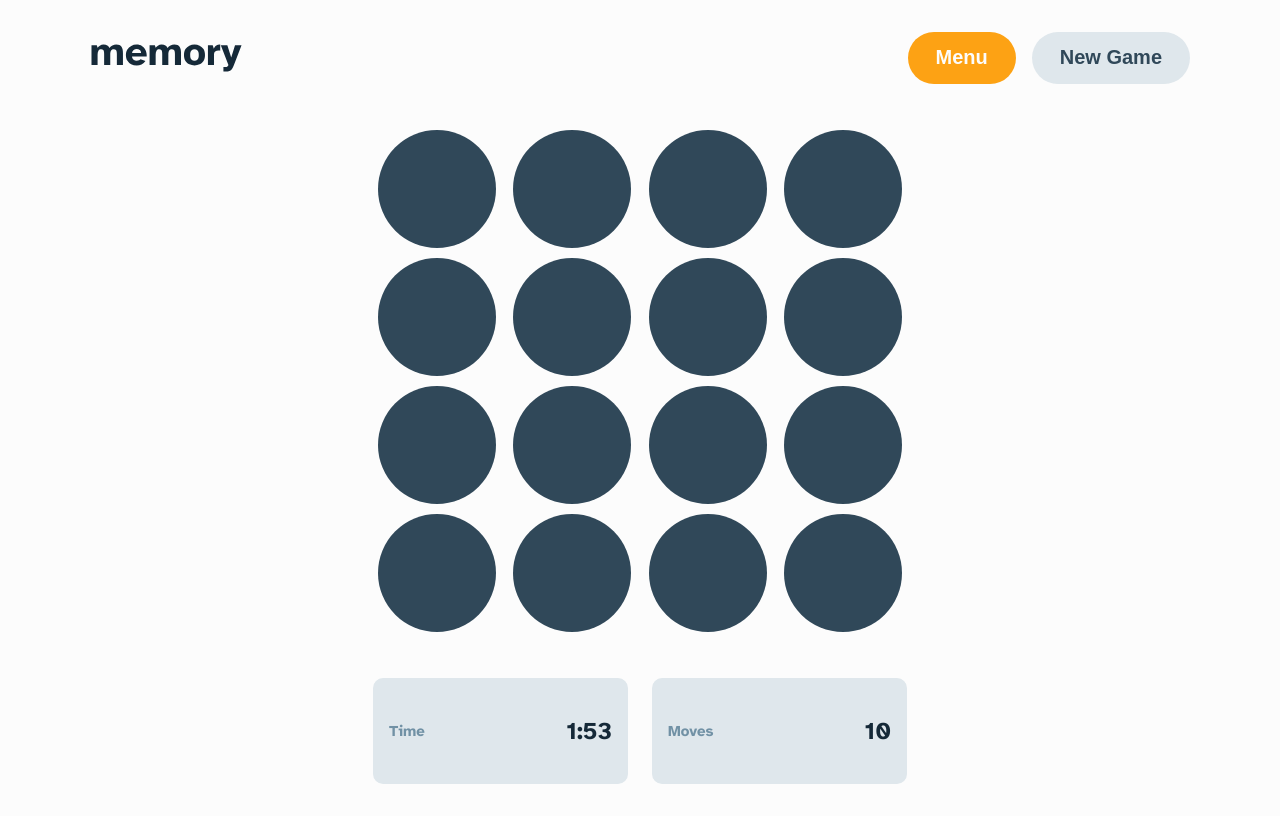
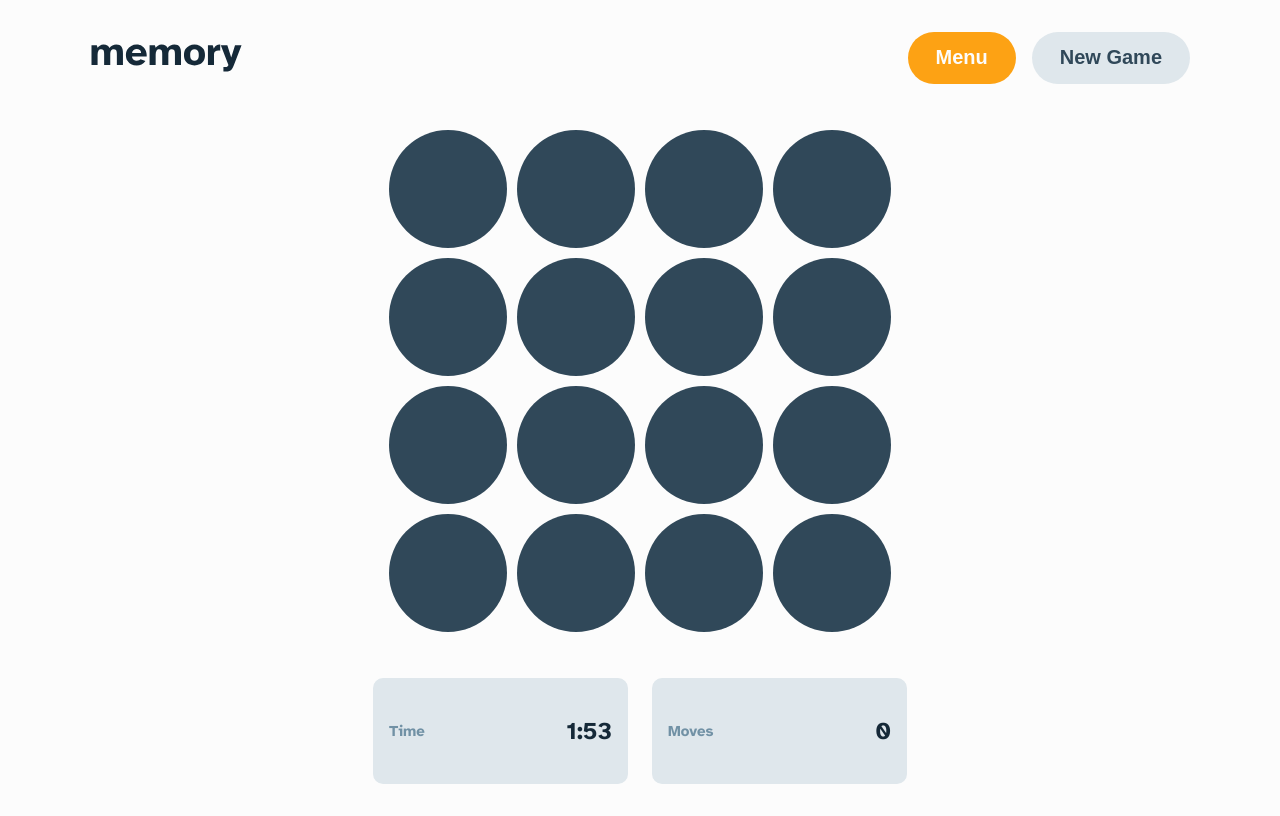
Before and after one commit to ChrisKlp/memory-game, a React (Create React App) app: page / in a window 1280 px wide. Both pictures are taken after a click on the button "Start Game". Built offline with nearby package versions, Linux system fonts and the light colour scheme.

Commit message:
Update game board and stats hooks

```diff
--- a/src/components/Footer/index.tsx
+++ b/src/components/Footer/index.tsx
@@ -1,15 +1,14 @@
 import Wrapper from 'components/Footer/style';
 import StatusCard from 'components/StatusCard';
-import { TGameStats } from 'hooks/useGame';
+import { TGameStatsState } from 'hooks/useGameStats';
 
 type Props = {
-  gameStats: TGameStats;
-  isMultiPlayer: boolean;
+  gameStats: TGameStatsState;
   className?: string;
 };
 
-function Footer({ gameStats, className, isMultiPlayer }: Props) {
-  const { activePlayer, moves, points } = gameStats;
+function Footer({ gameStats, className }: Props) {
+  const { activePlayer, moves, points, isMultiPlayer } = gameStats;
   return (
     <Wrapper className={className}>
       {isMultiPlayer ? (
--- a/src/components/GameCard/index.tsx
+++ b/src/components/GameCard/index.tsx
@@ -1,16 +1,16 @@
 import * as S from 'components/GameCard/style';
-import { GameCardStatuses } from 'hooks/useGame';
+import { CardStates } from 'hooks/useGameBoard';
 
 type Props = {
   value: string;
-  status: GameCardStatuses;
+  state: CardStates;
   big?: boolean;
   onClick: () => void;
 };
 
-function GameCard({ value, status, big, onClick }: Props) {
+function GameCard({ value, state, big, onClick }: Props) {
   return (
-    <S.Wrapper status={status} big={big} onClick={onClick}>
+    <S.Wrapper state={state} big={big} onClick={onClick}>
       <S.Value>{value}</S.Value>
     </S.Wrapper>
   );
--- a/src/components/GameCard/style.ts
+++ b/src/components/GameCard/style.ts
@@ -21,7 +21,7 @@ export const Wrapper = styled('button', {
   },
 
   variants: {
-    status: {
+    state: {
       active: {
         backgroundColor: '$orange500',
       },
--- a/src/hooks/useGame.ts
+++ /dev/null
@@ -1,64 +0,0 @@
-import { Sizes } from 'gameOptions';
-import { useState } from 'react';
-import { TGameSetup } from './useStartGame';
-
-export enum GameCardStatuses {
-  active = 'active',
-  hidden = 'hidden',
-  revealed = 'revealed',
-}
-
-export type TGameBoard = {
-  id: number;
-  value: number;
-  status: GameCardStatuses;
-}[];
-
-export type TGameStats = {
-  points: number[] | null;
-  activePlayer: number;
-  moves: number;
-};
-
-const createGameBoard = (amount: number): TGameBoard => {
-  return new Array(amount).fill(null).map((_, i) => ({
-    id: i,
-    value: i,
-    status: GameCardStatuses.hidden,
-  }));
-};
-
-const useGame = (gameSetup: TGameSetup) => {
-  const players = parseInt(gameSetup.players, 10);
-
-  const [gameBoard, setGameBoard] = useState<TGameBoard>(
-    createGameBoard(gameSetup.size === Sizes.big ? 36 : 16)
-  );
-  const [gameStats, setGameStats] = useState<TGameStats>({
-    points: players > 1 ? new Array(players).fill(0) : null,
-    activePlayer: 2,
-    moves: 10,
-  });
-
-  const isMultiPlayer = players > 1;
-
-  const handleCardClick = (id: number): void => {
-    setGameBoard(
-      gameBoard.map((item) =>
-        item.id === id
-          ? {
-              ...item,
-              status:
-                item.status === GameCardStatuses.active
-                  ? GameCardStatuses.hidden
-                  : GameCardStatuses.active,
-            }
-          : item
-      )
-    );
-  };
-
-  return { gameBoard, handleCardClick, isMultiPlayer, gameStats };
-};
-
-export default useGame;
--- /dev/null
+++ b/src/hooks/useGameBoard.ts
@@ -0,0 +1,133 @@
+import { Sizes } from 'gameOptions';
+import { useCallback, useReducer } from 'react';
+
+export enum CardStates {
+  active = 'active',
+  hidden = 'hidden',
+  revealed = 'revealed',
+}
+
+export type TGameCard = {
+  id: number;
+  value: number;
+  state: CardStates;
+};
+
+export type TGameBoardState = {
+  cards: TGameCard[];
+  activeCards: TGameCard[];
+};
+
+type TAction =
+  | { type: 'SET_ACTIVE'; payload: number }
+  | { type: 'SET_REVEALED' }
+  | { type: 'SET_HIDDEN' }
+  | { type: 'RESET_ACTIVE_CARDS' };
+
+const setValue = (index: number) => {
+  if (index % 2 === 1) {
+    if (index > 1) {
+      return index - 1 - Math.floor(index / 2);
+    }
+    return index - 1;
+  }
+
+  if (index > 1) {
+    return index - Math.floor(index / 2);
+  }
+
+  return index;
+};
+
+const createGameBoard = (amount: number): TGameCard[] => {
+  return Array(amount)
+    .fill(null)
+    .map((_, i) => ({
+      id: i,
+      value: setValue(i),
+      state: CardStates.hidden,
+    }))
+    .sort(() => (Math.random() > 0.5 ? 1 : -1));
+};
+
+const reducer = (state: TGameBoardState, action: TAction): TGameBoardState => {
+  switch (action.type) {
+    case 'SET_ACTIVE': {
+      const activeCard = state.cards.find((card) => card.id === action.payload);
+      return {
+        cards: state.cards.map((card) =>
+          card.id === action.payload
+            ? { ...card, state: CardStates.active }
+            : card
+        ),
+        activeCards: activeCard
+          ? [...state.activeCards, activeCard]
+          : [...state.activeCards],
+      };
+    }
+    case 'SET_REVEALED': {
+      return {
+        ...state,
+        cards: state.cards.map((card) =>
+          card.state === CardStates.active
+            ? { ...card, state: CardStates.revealed }
+            : card
+        ),
+      };
+    }
+    case 'SET_HIDDEN': {
+      return {
+        ...state,
+        cards: state.cards.map((card) =>
+          card.state === CardStates.active
+            ? { ...card, state: CardStates.hidden }
+            : card
+        ),
+      };
+    }
+    case 'RESET_ACTIVE_CARDS': {
+      return {
+        ...state,
+        activeCards: [],
+      };
+    }
+    default:
+      return state;
+  }
+};
+
+const useGameBoard = (size: Sizes) => {
+  const [gameBoard, dispatch] = useReducer(reducer, {
+    cards: createGameBoard(size === Sizes.big ? 36 : 16),
+    activeCards: [],
+  });
+
+  const setCardActive = useCallback(
+    (id: number) => {
+      dispatch({ type: 'SET_ACTIVE', payload: id });
+    },
+    [dispatch]
+  );
+
+  const setCardsRevealed = useCallback(() => {
+    dispatch({ type: 'SET_REVEALED' });
+  }, [dispatch]);
+
+  const setCardsHidden = useCallback(() => {
+    dispatch({ type: 'SET_HIDDEN' });
+  }, [dispatch]);
+
+  const resetActiveCards = useCallback(() => {
+    dispatch({ type: 'RESET_ACTIVE_CARDS' });
+  }, [dispatch]);
+
+  return {
+    setCardActive,
+    setCardsRevealed,
+    setCardsHidden,
+    resetActiveCards,
+    gameBoard,
+  };
+};
+
+export default useGameBoard;
--- /dev/null
+++ b/src/hooks/useGameStats.ts
@@ -0,0 +1,82 @@
+import { useCallback, useReducer } from 'react';
+import { TGameSetup } from './useStartGame';
+
+export type TGameStatsState = {
+  players: number;
+  points: number[];
+  activePlayer: number;
+  moves: number;
+  isMultiPlayer: boolean;
+};
+
+type TAction =
+  | { type: 'INCREASE_MOVES' }
+  | { type: 'RESET_MOVES' }
+  | { type: 'ADD_POINT' }
+  | { type: 'CHANGE_PLAYER' };
+
+const reducer = (state: TGameStatsState, action: TAction) => {
+  switch (action.type) {
+    case 'INCREASE_MOVES': {
+      return {
+        ...state,
+        moves: state.moves + 1,
+      };
+    }
+    case 'RESET_MOVES': {
+      return {
+        ...state,
+        moves: 0,
+      };
+    }
+    case 'ADD_POINT': {
+      return {
+        ...state,
+        points: state.points.map((point, i) =>
+          state.activePlayer === i + 1 ? point + 1 : point
+        ),
+      };
+    }
+    case 'CHANGE_PLAYER': {
+      return {
+        ...state,
+        activePlayer:
+          state.activePlayer === state.players ? 1 : state.activePlayer + 1,
+      };
+    }
+    default:
+      return state;
+  }
+};
+
+const useGameStats = (gameSetup: TGameSetup) => {
+  const players = parseInt(gameSetup.players, 10);
+
+  const [gameStats, dispatch] = useReducer(reducer, {
+    players,
+    isMultiPlayer: players > 1,
+    points: Array(players).fill(0),
+    activePlayer: 1,
+    moves: 0,
+  });
+
+  const increaseMoves = useCallback(() => {
+    dispatch({ type: 'INCREASE_MOVES' });
+  }, [dispatch]);
+
+  const addPoint = useCallback(() => {
+    dispatch({ type: 'ADD_POINT' });
+  }, [dispatch]);
+
+  const resetMoves = useCallback(() => {
+    dispatch({ type: 'RESET_MOVES' });
+  }, [dispatch]);
+
+  const changePlayer = useCallback(() => {
+    dispatch({ type: 'CHANGE_PLAYER' });
+  }, [dispatch]);
+
+  return { increaseMoves, addPoint, resetMoves, changePlayer, gameStats };
+};
+
+export default useGameStats;
--- a/src/views/MainGame/index.tsx
+++ b/src/views/MainGame/index.tsx
@@ -1,7 +1,9 @@
 import GameCard from 'components/GameCard';
 import { Sizes } from 'gameOptions';
-import useGame from 'hooks/useGame';
+import useGameBoard, { CardStates } from 'hooks/useGameBoard';
+import useGameStats from 'hooks/useGameStats';
 import { TGameSetup } from 'hooks/useStartGame';
+import { useCallback, useEffect } from 'react';
 import * as S from 'views/MainGame/style';
 
 type Props = {
@@ -9,23 +11,80 @@ type Props = {
 };
 
 function MainGame({ gameSetup }: Props) {
-  const { gameBoard, gameStats, handleCardClick, isMultiPlayer } =
-    useGame(gameSetup);
+  const {
+    setCardActive,
+    setCardsHidden,
+    setCardsRevealed,
+    resetActiveCards,
+    gameBoard: { activeCards, cards },
+  } = useGameBoard(gameSetup.size === Sizes.big ? Sizes.big : Sizes.small);
+  const { increaseMoves, addPoint, changePlayer, gameStats } =
+    useGameStats(gameSetup);
+
+  const handleCardClick = (id: number) => {
+    setCardActive(id);
+    if (!gameStats.isMultiPlayer) increaseMoves();
+  };
+
+  const handleEndOfTurn = useCallback(() => {
+    const [firstCard, secondCard] = activeCards;
+
+    if (firstCard.value === secondCard.value) {
+      addPoint();
+      setCardsRevealed();
+    } else {
+      setCardsHidden();
+      if (gameStats.isMultiPlayer) changePlayer();
+    }
+
+    resetActiveCards();
+  }, [
+    activeCards,
+    addPoint,
+    changePlayer,
+    gameStats.isMultiPlayer,
+    resetActiveCards,
+    setCardsHidden,
+    setCardsRevealed,
+  ]);
+
+  const handleEndGame = useCallback(() => {
+    if (cards.every((card) => card.state === CardStates.revealed)) {
+      console.log('END GAME');
+    }
+  }, [cards]);
+
+  useEffect(() => {
+    handleEndGame();
+
+    if (activeCards.length < 2) return;
+    const endOfTurnTimer = setTimeout(() => {
+      handleEndOfTurn();
+    }, 1000);
+    // eslint-disable-next-line consistent-return
+    return () => {
+      clearInterval(endOfTurnTimer);
+    };
+  }, [activeCards.length, cards, handleEndGame, handleEndOfTurn]);
+
   return (
     <S.Container>
       <S.StyledHeader />
-      <S.Board small={gameSetup.size === Sizes.small}>
-        {gameBoard.map(({ id, status, value }) => (
+      <S.Board
+        small={gameSetup.size === Sizes.small}
+        disabled={activeCards.length === 2}
+      >
+        {cards.map(({ id, state, value }) => (
           <GameCard
             key={id}
             value={value.toString()}
-            status={status}
+            state={state}
             big={gameSetup.size === Sizes.small}
-            onClick={() => handleCardClick(id)}
+            onClick={() => state === CardStates.hidden && handleCardClick(id)}
           />
         ))}
       </S.Board>
-      <S.StyledFooter gameStats={gameStats} isMultiPlayer={isMultiPlayer} />
+      <S.StyledFooter gameStats={gameStats} />
     </S.Container>
   );
 }
--- a/src/views/MainGame/style.ts
+++ b/src/views/MainGame/style.ts
@@ -29,7 +29,6 @@ export const Board = styled('div', {
   gridTemplate: 'repeat(6, 1fr) / repeat(6, 1fr)',
   placeItems: 'center',
   gap: '1rem',
-  width: '100%',
   maxWidth: '57.2rem',
   variants: {
     small: {
@@ -38,5 +37,10 @@ export const Board = styled('div', {
         gridTemplate: 'repeat(4, 1fr) / repeat(4, 1fr)',
       },
     },
+    disabled: {
+      true: {
+        pointerEvents: 'none',
+      },
+    },
   },
 });
```
